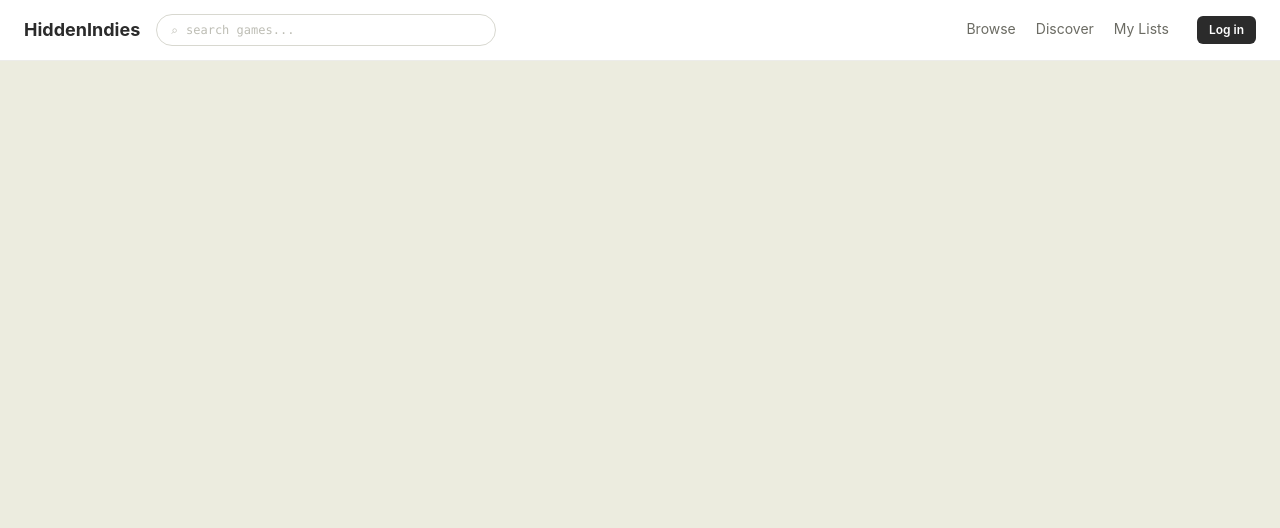
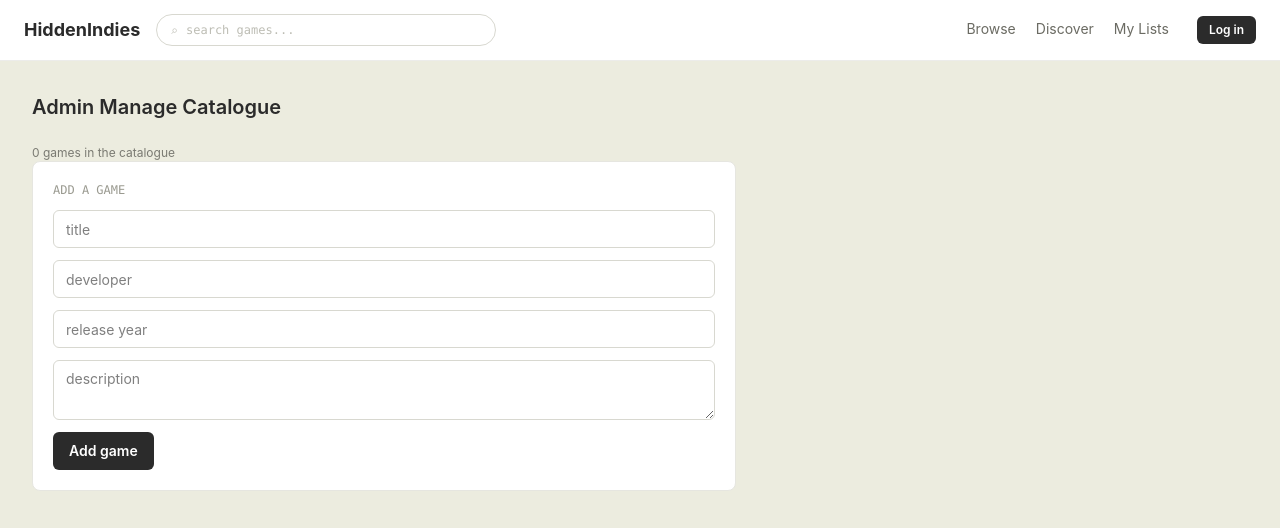
Before and after one commit to Thrall966/HiddenIndies, a React (Vite) app in the folder Frontend/: page /admin in a window 1280 px wide. Shown: the top 528 px of the page. Built offline with nearby package versions, Linux system fonts and the light colour scheme; no server answers.

Commit message:
Add admin page with add game form

```diff
--- a/Frontend/src/App.jsx
+++ b/Frontend/src/App.jsx
@@ -6,6 +6,7 @@ import Browse from "./pages/Browse";
 import MyLists from "./pages/MyLists";
 import GameDetail from "./pages/GameDetail";
 import Profile from "./pages/Profile";
+import Admin from "./pages/Admin";
 
 // every page sits inside the same shell, so the header is always present
 function Layout({ children }) {
@@ -35,6 +36,7 @@ function App() {
           {/* auth screens */}
           <Route path="/login" element={<AuthForm />} />
           <Route path="/register" element={<AuthForm />} />
+          <Route path="/admin" element={<Admin />} />
         </Routes>
       </Layout>
     </BrowserRouter>
--- /dev/null
+++ b/Frontend/src/Pages/Admin.jsx
@@ -0,0 +1,116 @@
+import { useState, useEffect } from "react";
+
+function Admin() {
+    const [games, setGames] = useState([]);
+    const [title, setTitle] = useState("");
+    const [developer, setDeveloper] = useState("");
+    const [releaseYear, setReleaseYear] = useState("");
+    const [description, setDescription] = useState("");
+    const [message, setMessage] = useState("");
+
+    // load all games so the admin can manage them
+    useEffect(() => {
+     async function loadGames() {
+        const response = await fetch("http://localhost:8000/games");
+        const data = await response.json();
+        setGames(data);
+    }
+    loadGames();
+}, []);
+
+
+
+    // create a new game via the admin endpoint
+    async function createGame() {
+    const token = localStorage.getItem("token");
+    const response = await fetch("http://localhost:8000/admin/games", {
+        method: "POST",
+        headers: {
+        "Content-Type": "application/json",
+        Authorization: "Bearer " + token,
+    },
+    body: JSON.stringify({
+        title: title,
+        developer: developer,
+        release_year: Number(releaseYear),
+        description: description,
+    }),
+});
+
+if (response.ok) {
+    const data = await response.json();
+    setGames([
+        ...games,
+        {
+            game_id: data.game_id,
+            title: title,
+            developer: developer,
+            release_year: Number(releaseYear),
+            description: description,
+            average_rating: 0,
+            review_count: 0,
+        },
+    ]);
+    setTitle("");
+    setDeveloper("");
+    setReleaseYear("");
+    setDescription("");
+    setMessage("Game added.");
+} else {
+    const data = await response.json();
+    setMessage(data.detail || "Could not add game.");
+}
+    }
+
+
+
+return (
+<div className="p-8 max-w-3xl">
+    <h2 className="text-xl font-semibold text-[#2b2b2b] mb-6">Admin Manage Catalogue </h2>
+    <p className="text-xs text-[#7a7a72]">{games.length} games in the catalogue</p>
+
+    {/* add a new game */}
+    <div className="bg-white border border-[#e6e6e0] rounded-lg p-5 mb-6">
+        <div className="text-xs font-mono text-[#9a9a90] mb-3">ADD A GAME</div>
+        <div className="flex flex-col gap-3">
+            <input
+                placeholder="title"
+                value={title}
+                onChange={(e) => setTitle(e.target.value)}
+                className="h-[38px] border-[1.5px] border-[#d8d8d0] rounded-md px-3 text-sm outline-none focus:border-[#2b2b2b]"
+            />
+            <input
+                placeholder="developer"
+                value={developer}
+                onChange={(e) => setDeveloper(e.target.value)}
+                className="h-[38px] border-[1.5px] border-[#d8d8d0] rounded-md px-3 text-sm outline-none focus:border-[#2b2b2b]"
+            />
+            <input
+                type="number"
+                placeholder="release year"
+                value={releaseYear}
+                onChange={(e) => setReleaseYear(e.target.value)}
+                className="h-[38px] border-[1.5px] border-[#d8d8d0] rounded-md px-3 text-sm outline-none focus:border-[#2b2b2b]"
+            />
+             <textarea
+                placeholder="description"
+                value={description}
+                onChange={(e) => setDescription(e.target.value)}
+                className="border-[1.5px] border-[#d8d8d0] rounded-md px-3 py-2 text-sm outline-none focus:border-[#2b2b2b] min-h-[60px]"
+            />
+            <button
+                onClick={createGame}
+                className="h-[38px] px-4 bg-[#2b2b2b] text-white text-sm font-semibold rounded-md hover:bg-black transition self-start"
+            >
+                Add game
+            </button>
+            {message && (
+                <div className="text-xs text-[#6b6b63]">{message}</div>
+            )}
+        </div>
+    </div>
+ </div>
+);
+}
+
+export default Admin;
```
